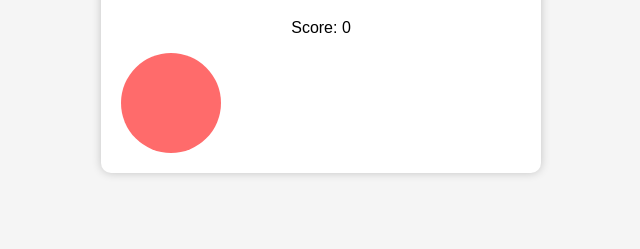
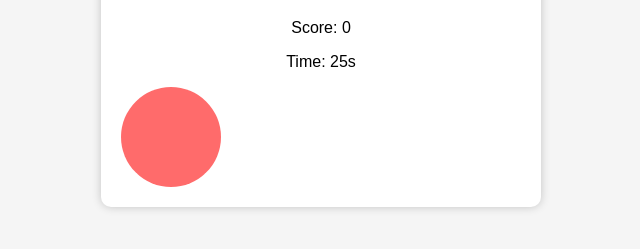
Before and after one commit to graciastrailblaizer/pixel-heart-game, a plain HTML site: page index.html in a window 1280 px wide. Shown: the part 81-330 px from the top of the page, without its empty margins (319-959 px from the left). Drawn offline with Linux system fonts and the light colour scheme.

Commit message:
Update index.html

```diff
--- a/index.html
+++ b/index.html
@@ -10,6 +10,7 @@
     <div class="game-container">
         <h1>Pixel Heart Tapping Game</h1>
         <p>Score: <span id="score">0</span></p>
+        <p id="timer">Time: 30s</p>
         <div class="pixel-heart"></div>
     </div>
     <script src="script.js"></script>
```
